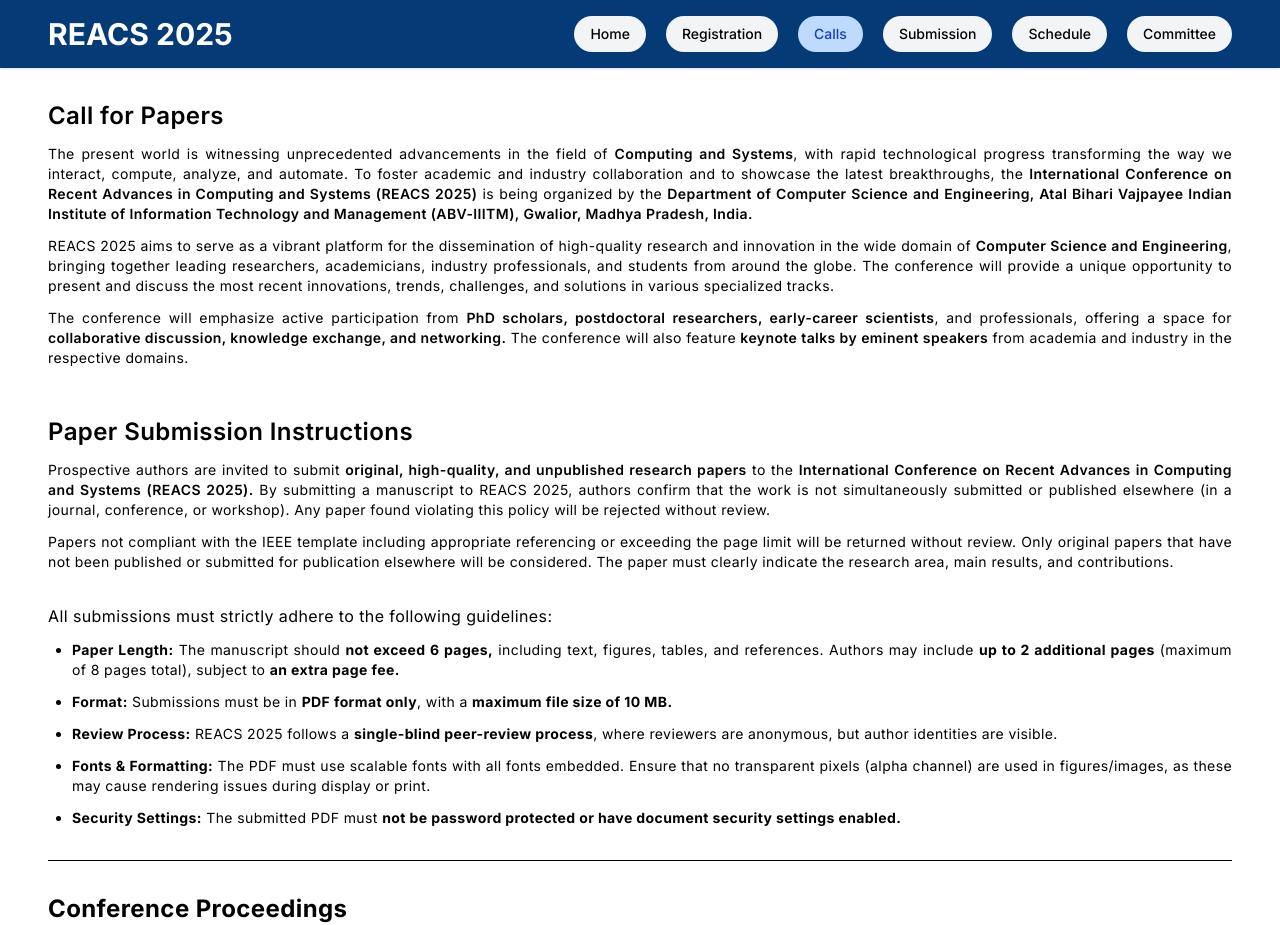
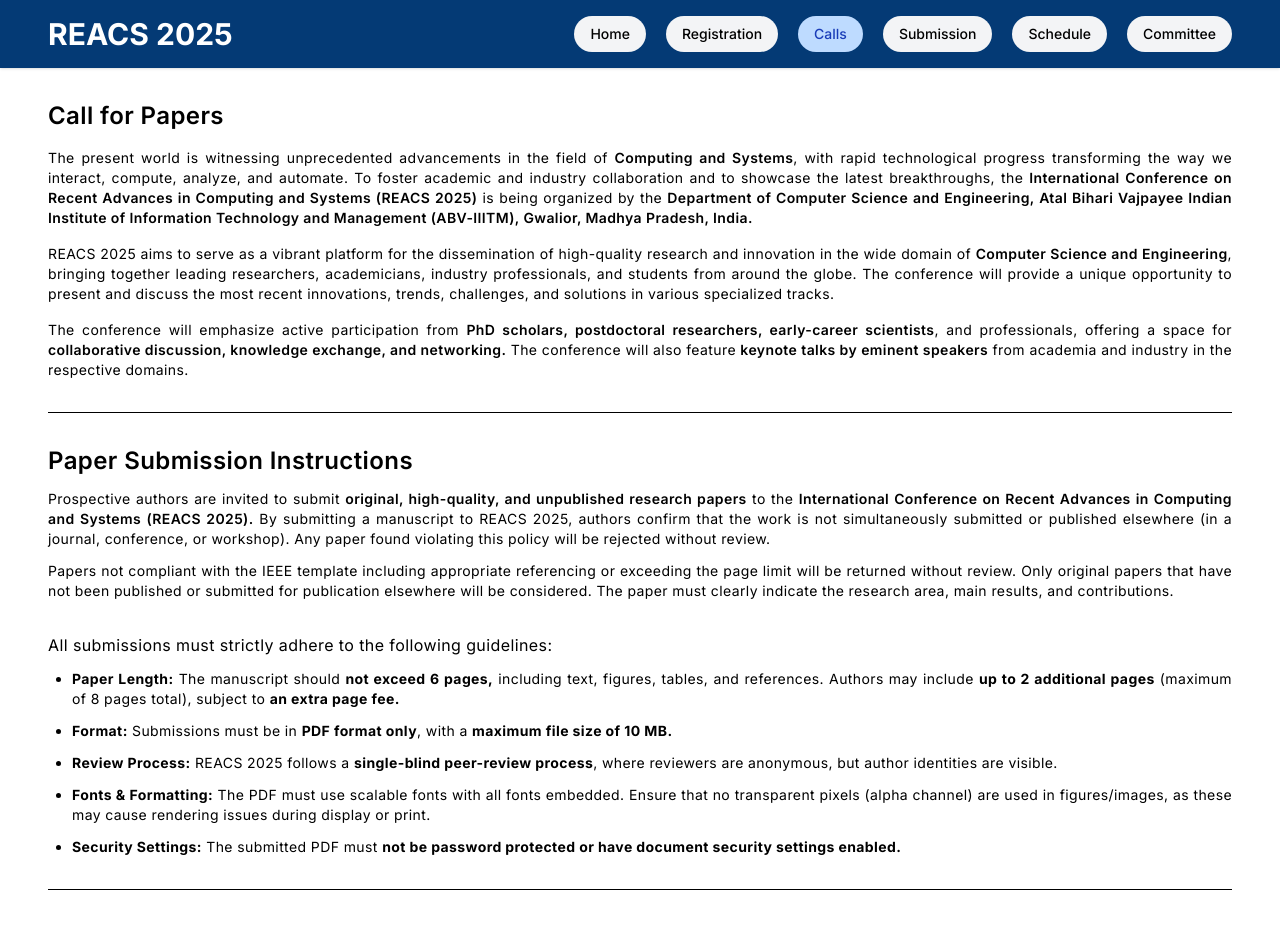
Before and after one commit to dewani12/ReACS_2025, a React (Vite) app in the folder frontend/: page /cfp in a window 1280 px wide. Shown: the top 925 px of the page. Built offline with nearby package versions, Linux system fonts and the light colour scheme.

Commit message:
feat: enhance CFP page layout and improve text spacing for better readability

```diff
--- a/frontend/src/pages/CFP.jsx
+++ b/frontend/src/pages/CFP.jsx
@@ -1,20 +1,21 @@
 function CFP() {
     return (
         <div className="inter tracking-wide text-justify py-3 px-4 md:px-12 sm:py-4 md:py-8 max-w-[1280px] mx-auto">
-            <div>
+            <div className="pb-8">
                 <div className="text-2xl font-semibold">Call for Papers</div>
-                <div className="text-sm mt-3">
+                <div className="text-sm mt-4">
                     The present world is witnessing unprecedented advancements in the field of <span className="font-semibold">Computing and Systems</span>, with rapid technological progress transforming the way we interact, compute, analyze, and automate. To foster academic and industry collaboration and to showcase the latest breakthroughs, the <span className="font-semibold">International Conference on Recent Advances in Computing and Systems (REACS 2025)</span> is being organized by the <span className="font-semibold">Department of Computer Science and Engineering, Atal Bihari Vajpayee Indian Institute of Information Technology and Management (ABV-IIITM), Gwalior, Madhya Pradesh, India.</span>
                 </div>
-                <div className="text-sm mt-3">
+                <div className="text-sm mt-4">
                     REACS 2025 aims to serve as a vibrant platform for the dissemination of high-quality research and innovation in the wide domain of <span className="font-semibold">Computer Science and Engineering</span>, bringing together leading researchers, academicians, industry professionals, and students from around the globe. The conference will provide a unique opportunity to present and discuss the most recent innovations, trends, challenges, and solutions in various specialized tracks.
                 </div>
-                <div className="text-sm mt-3">
+                <div className="text-sm mt-4">
                     The conference will emphasize active participation from <span className="font-semibold">PhD scholars, postdoctoral researchers, early-career scientists</span>, and professionals, offering a space for <span className="font-semibold">collaborative discussion, knowledge exchange, and networking.</span> The conference will also feature <span className="font-semibold">keynote talks by eminent speakers</span> from academia and industry in the respective domains.
                 </div>
             </div>
-            <div className="mt-12">
-                <div className="text-2xl font-semibold">Paper Submission Instructions</div>
+            <hr />
+            <div className="py-8">
+                <div className="text-xl md:text-2xl font-semibold">Paper Submission Instructions</div>
                 <div className="text-sm mt-3">
                     Prospective authors are invited to submit <span className="font-semibold">original, high-quality, and unpublished research papers</span> to the <span className="font-semibold">International Conference on Recent Advances in Computing and Systems (REACS 2025).</span> By submitting a manuscript to REACS 2025, authors confirm that the work is not simultaneously submitted or published elsewhere (in a journal, conference, or workshop). Any paper found violating this policy will be rejected without review.
                 </div>
@@ -45,7 +46,7 @@
                     <div className="text-2xl font-bold">Manuscript Templates</div>
                     <div className="mt-3 text-sm">
                         Authors must prepare their manuscripts using the <span className="font-bold">IEEE conference templates.</span> Templates for <span className="font-bold">MS Word, LaTeX, and Overleaf</span> are available at the following links:
-                        <ul className="my-3 list-disc ml-6 text-[12px]">
+                        <ul className="my-3 list-disc ml-6">
                             <li><a href="https://www.ieee.org/conferences/publishing/templates.html" className="text-blue-600 underline">IEEE Word Template</a></li>
                             <li><a href="https://www.ieee.org/conferences/publishing/templates.html" className="text-blue-600 underline">IEEE LaTeX Template</a></li>
                             <li>IEEE Overleaf Template</li>
```
